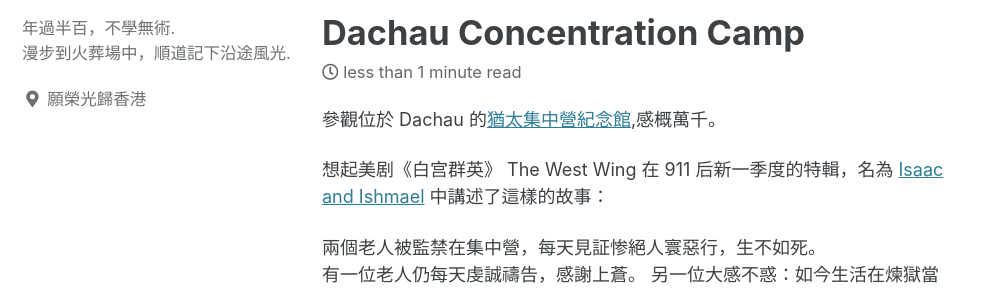
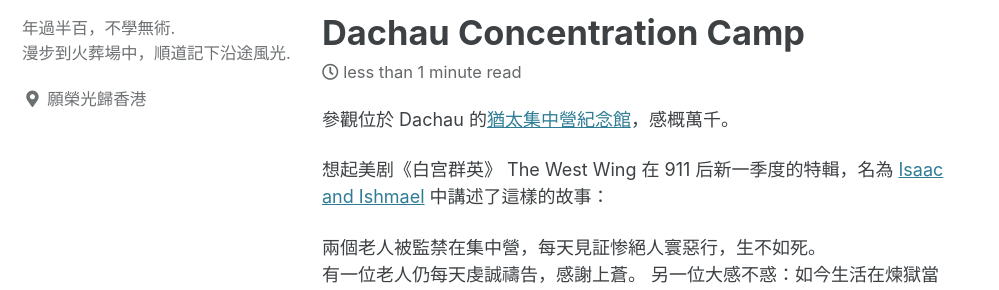
Before and after one commit to stupefii/stupefii, a Jekyll site: the page built from _posts/2019-08-06-Dachau-Concentration-Camp.md, in a window 1280 px wide and 900 px high. Shown: the part 158-448 px from the top of the window, without its empty margins (0-999 px from the left). Built offline with Jekyll 4.4.1, drawn with Linux system fonts in a browser that asks for light colours; cached includes are drawn as plain includes.

Commit message:
typo mistake

```diff
--- a/_posts/2019-08-06-Dachau-Concentration-Camp.md
+++ b/_posts/2019-08-06-Dachau-Concentration-Camp.md
@@ -10,7 +10,7 @@ tags:
 
 ---
 
-參觀位於 Dachau 的[猶太集中營紀念館](https://www.kz-gedenkstaette-dachau.de/en/),感概萬千。
+參觀位於 Dachau 的[猶太集中營紀念館](https://www.kz-gedenkstaette-dachau.de/en/)，感概萬千。
 
 想起美剧《白宫群英》 The West Wing 在 911 后新一季度的特輯，名為 [Isaac and Ishmael](https://youtu.be/21eaubatLGc) 中講述了這樣的故事：
 
```
Also changed, not shown: _posts/2019-12-31-今夜光星光大道.md (+1 -1 lines).
